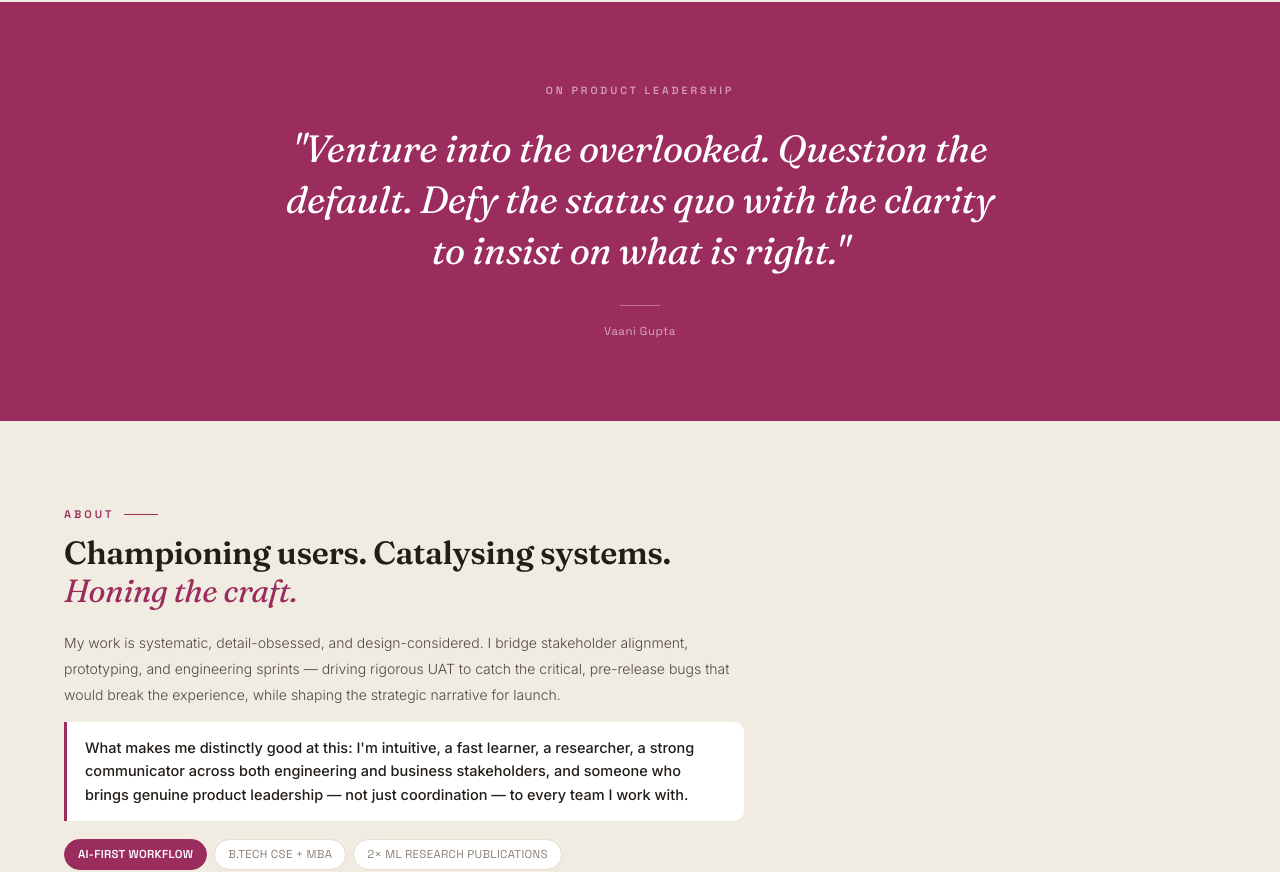
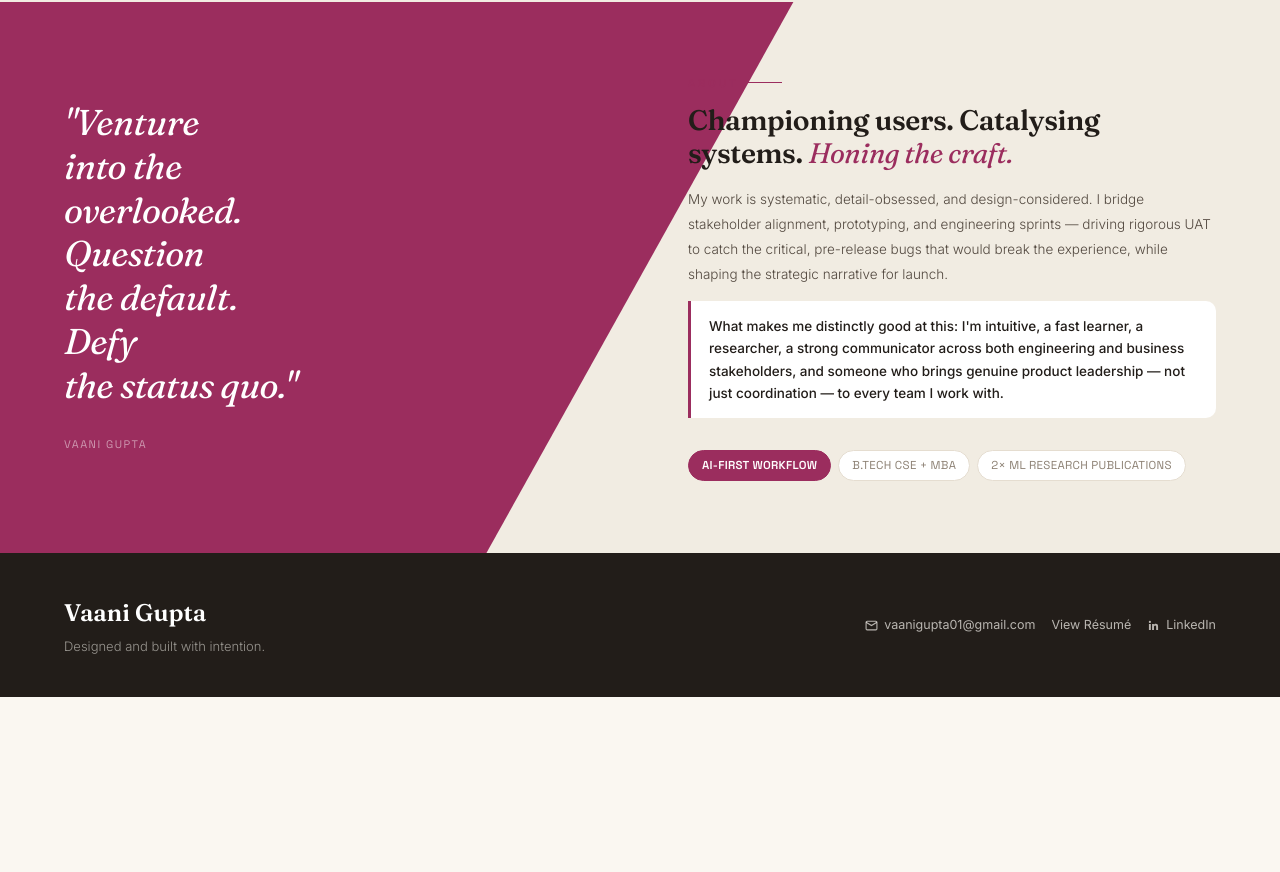
Before and after one commit to vaanigupta01/PM-Portfolio, a React (Vite) app: page / in a window 1280 px wide. Shown: the part 7024-7896 px from the top of the page. After the commit the page ends 7721 px from the top, so only its background shows below. Built offline with nearby package versions, Linux system fonts and the light colour scheme.

Commit message:
Update App.jsx by splitting Quote-About diagonal
'Magazine spread torn in two' style diagonal split

```diff
--- a/src/App.jsx
+++ b/src/App.jsx
@@ -754,33 +754,29 @@ function IntelSection(){
   );
 }
 
-// ─── ABOUT + FOOTER ───────────────────────────────────────────────────────────
-function PullQuote(){
+// ─── QUOTE + ABOUT + FOOTER ───────────────────────────────────────────────────────────
+function AboutWithQuote(){
   const ref=useInView();
   return(
-    <section ref={ref} className="iv" style={{background:"var(--plum)",padding:"80px 64px",textAlign:"center"}}>
-      <div style={{maxWidth:720,margin:"0 auto"}}>
-        <div style={{fontFamily:"var(--l)",fontSize:10.5,letterSpacing:3,textTransform:"uppercase",color:"rgba(255,255,255,.55)",marginBottom:24,fontWeight:600}}>On product leadership</div>
-        <blockquote style={{fontFamily:"var(--h)",fontSize:"clamp(22px,3vw,38px)",fontStyle:"italic",fontWeight:400,color:"white",lineHeight:1.35,letterSpacing:-.3,margin:0}}>
-          "Venture into the overlooked. Question the default. Defy the status quo with the clarity to insist on what is right."
-        </blockquote>
-        <div style={{marginTop:28,width:40,height:1.5,background:"rgba(255,255,255,.35)",margin:"28px auto 0"}}/>
-        <div style={{fontFamily:"var(--l)",fontSize:11.5,color:"rgba(255,255,255,.6)",marginTop:16,letterSpacing:.5}}>Vaani Gupta</div>
-      </div>
-    </section>
-  );
-}
-
-function About(){
-  const ref=useInView();
-  return(
-    <section id="about" style={{padding:"84px 64px",background:"var(--cream)"}}>
-      <div ref={ref} className="iv">
-        <div className="ov" style={{marginBottom:11}}>About</div>
-        <h2 style={{fontFamily:"var(--h)",fontSize:32,fontWeight:600,color:"var(--ink)",lineHeight:1.18,letterSpacing:-.4,marginBottom:20,maxWidth:640}}>Championing users. Catalysing systems. <em style={{fontStyle:"italic",color:"var(--plum)",fontWeight:500}}>Honing the craft.</em></h2>
-        <p style={{fontSize:14,color:"var(--ink-mid)",lineHeight:1.85,fontWeight:300,marginBottom:14,maxWidth:680}}>My work is systematic, detail-obsessed, and design-considered. I bridge stakeholder alignment, prototyping, and engineering sprints — driving rigorous UAT to catch the critical, pre-release bugs that would break the experience, while shaping the strategic narrative for launch.</p>
-        <div className="abs" style={{maxWidth:680}}>What makes me distinctly good at this: I'm intuitive, a fast learner, a researcher, a strong communicator across both engineering and business stakeholders, and someone who brings genuine product leadership — not just coordination — to every team I work with.</div>
-        <div className="abtg"><span className="abt ft">AI-First Workflow</span><span className="abt">B.Tech CSE + MBA</span><span className="abt">2× ML Research Publications</span></div>
+    <section id="about" ref={ref} className="iv" style={{position:"relative",overflow:"hidden",background:"var(--cream)",minHeight:480}}>
+      {/* Plum diagonal half — upper left */}
+      <div style={{position:"absolute",inset:0,background:"var(--plum)",clipPath:"polygon(0 0, 62% 0, 38% 100%, 0 100%)",zIndex:0}}/>
+      {/* Quote — left side */}
+      <div style={{position:"relative",zIndex:1,display:"grid",gridTemplateColumns:"1fr 1fr",minHeight:480,alignItems:"stretch"}}>
+        <div style={{padding:"72px 56px 72px 64px",display:"flex",flexDirection:"column",justifyContent:"center"}}>
+          <blockquote style={{fontFamily:"var(--h)",fontSize:"clamp(26px,2.8vw,40px)",fontStyle:"italic",fontWeight:400,color:"white",lineHeight:1.22,letterSpacing:-.5,margin:0}}>
+            "Venture<br/>into the<br/>overlooked.<br/>Question<br/>the default.<br/>Defy<br/>the status quo."
+          </blockquote>
+          <div style={{marginTop:28,fontFamily:"var(--l)",fontSize:11,color:"rgba(255,255,255,.5)",letterSpacing:1.5,textTransform:"uppercase"}}>Vaani Gupta</div>
+        </div>
+        {/* About — right side */}
+        <div style={{padding:"72px 64px 72px 48px",display:"flex",flexDirection:"column",justifyContent:"center"}}>
+          <div className="ov" style={{marginBottom:11}}>About</div>
+          <h2 style={{fontFamily:"var(--h)",fontSize:"clamp(22px,2.2vw,30px)",fontWeight:600,color:"var(--ink)",lineHeight:1.18,letterSpacing:-.4,marginBottom:18}}>Championing users. Catalysing systems. <em style={{fontStyle:"italic",color:"var(--plum)",fontWeight:500}}>Honing the craft.</em></h2>
+          <p style={{fontSize:13.5,color:"var(--ink-mid)",lineHeight:1.85,fontWeight:300,marginBottom:14}}>My work is systematic, detail-obsessed, and design-considered. I bridge stakeholder alignment, prototyping, and engineering sprints — driving rigorous UAT to catch the critical, pre-release bugs that would break the experience, while shaping the strategic narrative for launch.</p>
+          <div className="abs" style={{fontSize:13.5}}>What makes me distinctly good at this: I'm intuitive, a fast learner, a researcher, a strong communicator across both engineering and business stakeholders, and someone who brings genuine product leadership — not just coordination — to every team I work with.</div>
+          <div className="abtg" style={{marginTop:18}}><span className="abt ft">AI-First Workflow</span><span className="abt">B.Tech CSE + MBA</span><span className="abt">2× ML Research Publications</span></div>
+        </div>
       </div>
     </section>
   );
@@ -829,8 +825,7 @@ export default function Portfolio(){
         <div className="ag">{ANALYSES.map(item=><AnalysisCard key={item.id} item={item} onClick={()=>setActiveAnalysis(item)}/>)}</div>
       </section>
       <section style={{padding:"64px 64px",background:"var(--cream)"}}><IntelSection/></section>
-      <PullQuote/>
-      <About/>
+      <AboutWithQuote/>
       <Footer showToast={showToast}/>
       {activeCS&&<CaseModal id={activeCS} onClose={()=>setActiveCS(null)}/>}
       {activeAnalysis&&<AnalysisModal item={activeAnalysis} onClose={()=>setActiveAnalysis(null)}/>}
```
